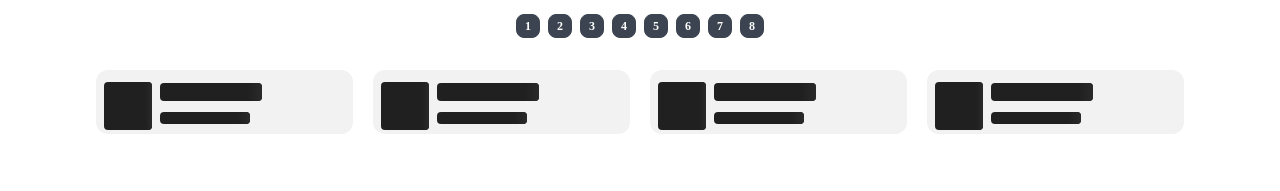
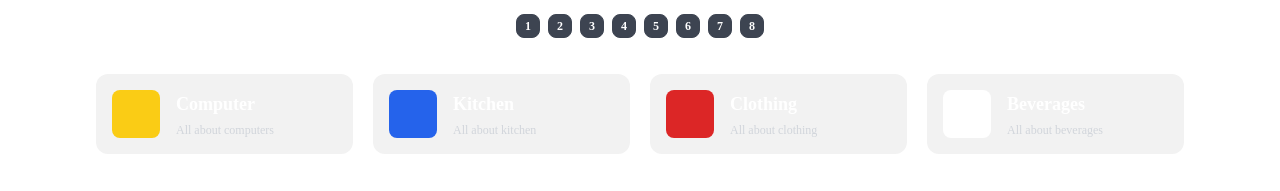
Before and after one commit to ferdianarid/cyberpunks-store, a Next.js app: page / in a window 1280 px wide. Shown: the part 413-604 px from the top of the page. Built offline with nearby package versions, Linux system fonts and the light colour scheme.

Commit message:
enhancement/add skeleton in product section

```diff
--- a/pages/cart.jsx
+++ b/pages/cart.jsx
@@ -6,11 +6,20 @@ import PagesLayouts from '../layouts/PagesLayouts'
 import { connect } from 'react-redux'
 import ItemsInCart from '../components/ItemsInCart'
 import NumberFormatInt from '../helpers/CurrencyFormat'
+import CardProductsSkeleton from '../components/skeleton/CardProductsSkeleton'
 
 const Cart = ({ CartItems }) => {
     const [totalPrice, setTotalPrice] = useState(0)
     const [totalItems, setTotalItems] = useState(0)
     const [totalInUSD, setTotalInUSD] = useState(0)
+
+    const [loading, setLoading] = useState(true)
+
+    useEffect(() => {
+        setTimeout(() => {
+            setLoading(false)
+        }, 4000)
+    }, [])
 
     useEffect(() => {
         let currentPrice = 0
@@ -50,7 +59,12 @@ const Cart = ({ CartItems }) => {
                     <button className="btn btn-primary btn-sm text-xs mt-3">Checkout</button>
                 </div>
                 <div className="w-full grid grid-cols-2 md:grid-cols-4 gap-3 md:gap-5 mb-10">
-                    {CartItems.map((item) => (
+                    {
+                        loading && CartItems.map((item) => (
+                            <CardProductsSkeleton key={item.id} />
+                        ))
+                    }
+                    {!loading && CartItems.map((item) => (
                         <ItemsInCart key={item.id} id={item.id} title={item.title} images={item.image} description={item.description} prices={item.prices} quantity={item.quantity} />
                     ))}
                 </div>
--- a/pages/index.jsx
+++ b/pages/index.jsx
@@ -22,7 +22,7 @@ export default function Homepage() {
   useEffect(() => {
     setTimeout(() => {
       setLoading(false)
-    }, 7000)
+    }, 4000)
   }, [])
   return (
     <PagesLayouts>
@@ -67,7 +67,7 @@ export default function Homepage() {
         <div className="w-full mt-7 grid grid-cols-2 md:grid-cols-4 gap-3 md:gap-5">
           {
             loading && category.map((item) => (
-              <SmallCategorySkeleton />
+              <SmallCategorySkeleton key={item.id} />
             ))
           }
           {
@@ -99,7 +99,7 @@ export default function Homepage() {
               </div>
             </div>
             {loading && books.map((item) => (
-              < CardProductsSkeleton />
+              <CardProductsSkeleton key={item.id} />
             ))
             }
             {
--- a/pages/products/index.jsx
+++ b/pages/products/index.jsx
@@ -1,10 +1,18 @@
-import React from 'react'
+import React, { useState, useEffect } from 'react'
 import Head from "next/head"
 import ItemsProducts from '../../components/ItemsProducts'
 import PagesLayouts from '../../layouts/PagesLayouts'
 import { connect } from 'react-redux'
+import CardProductsSkeleton from '../../components/skeleton/CardProductsSkeleton'
 
 const Products = ({ products }) => {
+    const [loading, setLoading] = useState(true)
+
+    useEffect(() => {
+        setTimeout(() => {
+            setLoading(false)
+        }, 4000)
+    }, [])
     return (
         <PagesLayouts>
             <Head>
@@ -18,7 +26,12 @@ const Products = ({ products }) => {
             </div>
             <div className="grid grid-cols-2 md:grid-cols-4 gap-3 md:gap-5">
                 {
-                    products.map((items) => (
+                    loading && products.map((items) => (
+                        <CardProductsSkeleton key={items.id} />
+                    ))
+                }
+                {
+                    !loading && products.map((items) => (
                         <ItemsProducts key={items.id} id={items.id} images={items.image} title={items.title} description={items.description} prices={items.prices} />
                     ))
                 }
```
